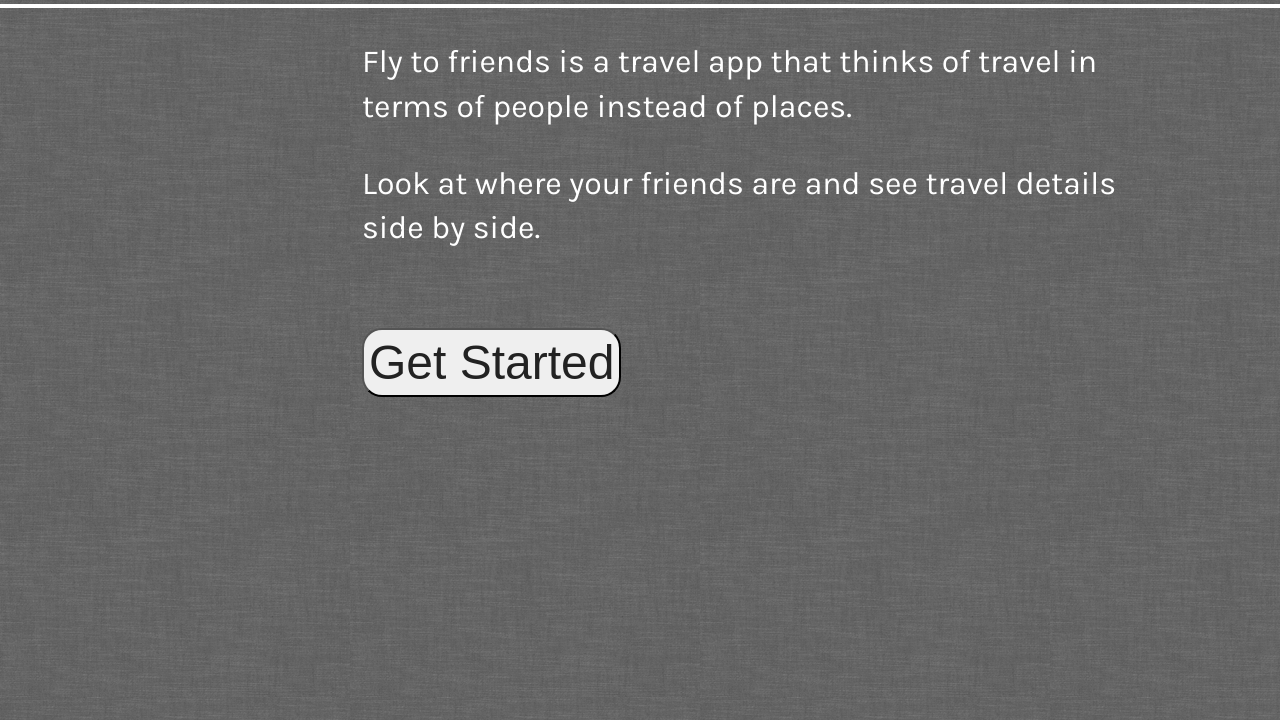
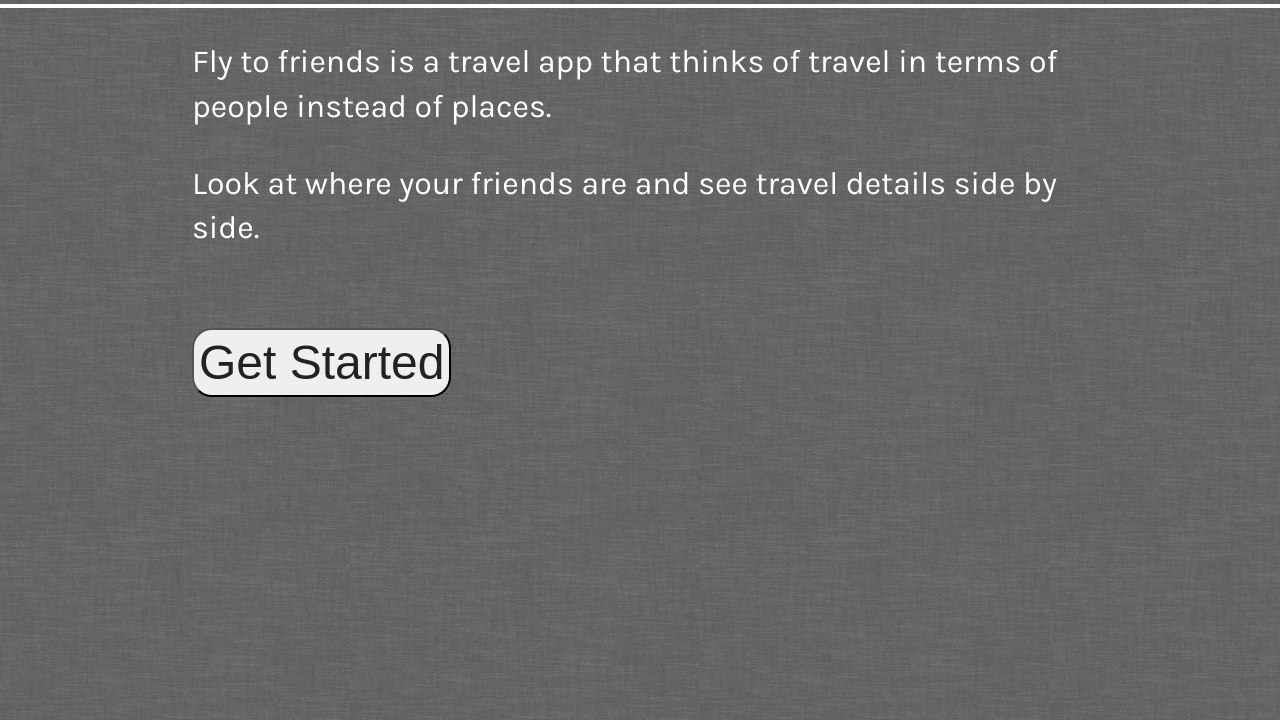
Before and after one commit to KyleW/FlyToFriends, a plain HTML site: page flytofriends/public/index.html in a window 1280 px wide. Shown: the part 80-800 px from the top of the page. Drawn offline with nearby package versions, Linux system fonts and the light colour scheme; some packages are replaced by stand-ins of ours.

```diff
--- a/flytofriends/public/css/styles.css
+++ b/flytofriends/public/css/styles.css
@@ -106,7 +106,6 @@ th {
 
 
 .main {
-  margin-left: 200px;
   color:white;
   height:90%;
   font-size:2em;
```
Also changed, not shown: flytofriends/public/templates/showFlights.html (+4 -0 lines).
